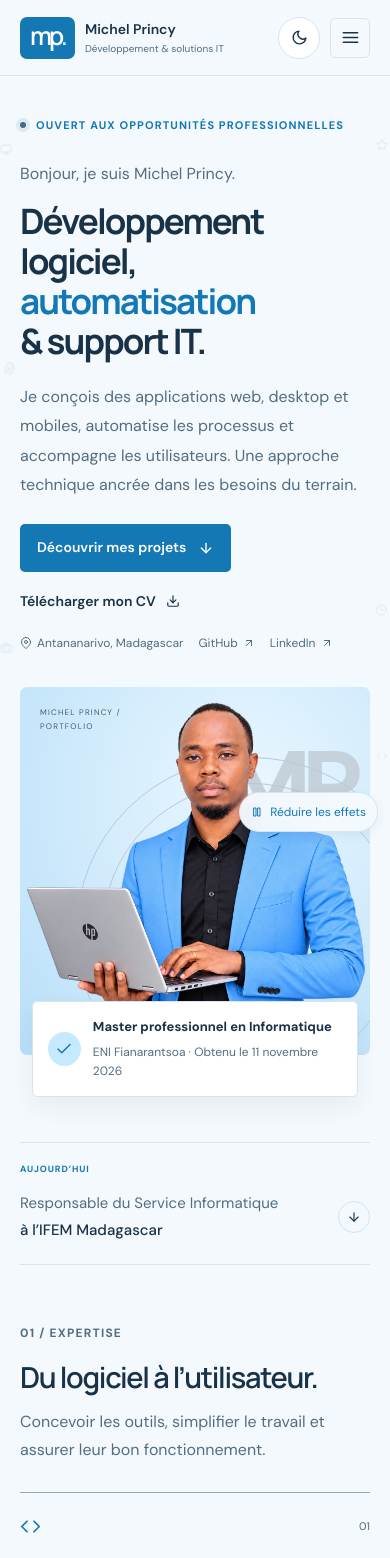
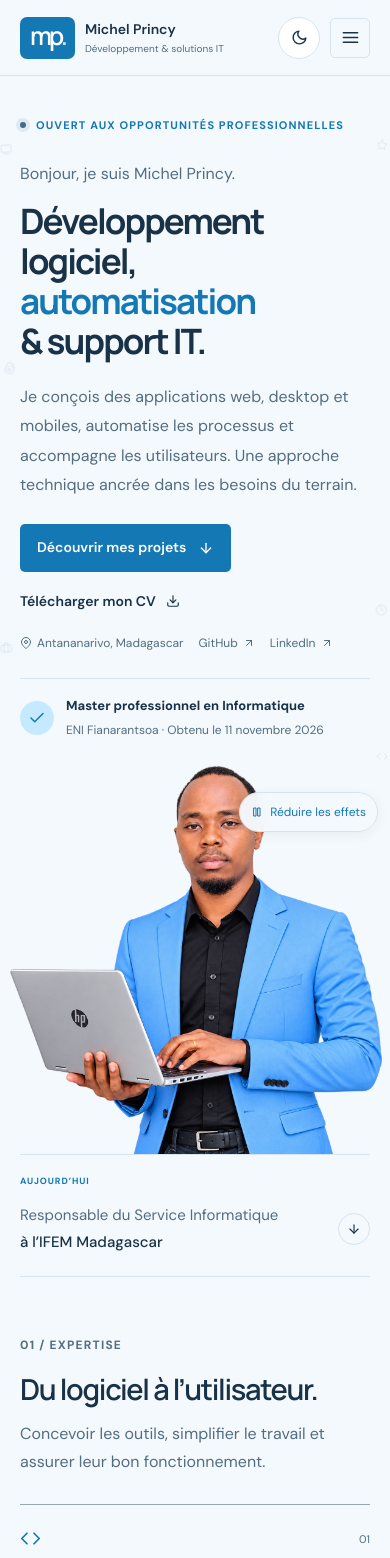
Before and after one commit to MichelPrincy/portfolio, a React (Vite) app: page / in a window 390 px wide. Shown: the top 1558 px of the page. Built offline with nearby package versions, Linux system fonts and the light colour scheme.

Commit message:
Integrer le portrait agrandi au hero sans fond ni cadre

```diff
--- a/src/App.tsx
+++ b/src/App.tsx
@@ -409,11 +409,18 @@ function App() {
 								LinkedIn <FiArrowUpRight />
 							</a>
 						</div>
+						<div className='degree-note'>
+							<span className='degree-icon'>
+								<FiCheck aria-hidden='true' />
+							</span>
+							<span>
+								<strong>Master professionnel en Informatique</strong>
+								<small>ENI Fianarantsoa · Obtenu le 11 novembre 2026</small>
+							</span>
+						</div>
 					</div>
 					<div className='hero-portrait'>
-						<div className='portrait-frame'>
-							<span className='portrait-label'>MICHEL PRINCY / PORTFOLIO</span>
-							<div className='portrait-circle' />
+						<div className='portrait-frame portrait-cutout'>
 							<img
 								src={asset('images/michel-princy-hero.png')}
 								alt='Michel Princy en veste bleu ciel, avec un ordinateur portable'
@@ -421,21 +428,6 @@ function App() {
 								height='1281'
 								fetchPriority='high'
 							/>
-							<span
-								className='portrait-monogram'
-								aria-hidden='true'
-							>
-								MP
-							</span>
-						</div>
-						<div className='degree-note'>
-							<span className='degree-icon'>
-								<FiCheck />
-							</span>
-							<span>
-								<strong>Master professionnel en Informatique</strong>
-								<small>ENI Fianarantsoa · Obtenu le 11 novembre 2026</small>
-							</span>
 						</div>
 					</div>
 				</section>
--- a/src/comfort.css
+++ b/src/comfort.css
@@ -642,30 +642,74 @@ body {
 	}
 }
 
-/* Sky-blue portrait and the complete project collection. */
-.hero .portrait-frame {
-	aspect-ratio: 0.95;
-	background: radial-gradient(ellipse at 65% 30%, #eaf7ff, #b8dff9);
+/* The transparent portrait shares the hero background. */
+.hero {
+	grid-template-columns: 1.1fr 1fr;
+	gap: 24px;
+	padding-block: 42px 0;
 }
-[data-theme='dark'] .hero .portrait-frame {
-	background: radial-gradient(ellipse at 65% 30%, #254c6b, #142b40);
+.hero-copy {
+	position: relative;
+	z-index: 2;
+	padding-bottom: 38px;
+}
+.hero .portrait-cutout,
+[data-theme='dark'] .hero .portrait-cutout {
+	aspect-ratio: auto;
+	background: none;
+	border: 0;
+	border-radius: 0;
+	overflow: visible;
+	isolation: auto;
 }
 .hero .portrait-frame > img {
+	position: static;
 	width: 100%;
-	height: 96%;
+	height: auto;
 	object-fit: contain;
 	object-position: center bottom;
 	mix-blend-mode: normal;
 }
-.portrait-label {
-	max-width: 38%;
-	line-height: 1.8;
+.hero-portrait {
+	align-self: end;
+	width: calc(100% + 40px);
+	margin-left: -12px;
+	padding-bottom: 0;
 }
-.hero-portrait {
-	padding-bottom: 34px;
+.has-motion .hero-portrait {
+	transform: none;
 }
-.degree-note {
-	bottom: -2px;
+.hero-copy .degree-note {
+	position: static;
+	margin-top: 27px;
+	padding: 17px 0 0;
+	border: 0;
+	border-top: 1px solid var(--line);
+	border-radius: 0;
+	background: none;
+	box-shadow: none;
+	transform: none;
+}
+@media (min-width: 1000px) and (max-width: 1100px) {
+	.hero-portrait {
+		width: calc(100% + 16px);
+		margin-left: -8px;
+	}
+}
+@media (max-width: 999px) {
+	.hero {
+		grid-template-columns: 1fr;
+		gap: 24px;
+		padding-block: 40px 0;
+	}
+	.hero-copy {
+		padding-bottom: 0;
+	}
+	.hero-portrait {
+		width: min(100%, 580px);
+		margin: 0;
+		justify-self: center;
+	}
 }
 .project-overview {
 	display: flex;
@@ -846,13 +890,12 @@ body {
 		padding: 24px;
 	}
 	.hero .portrait-frame {
-		aspect-ratio: 0.95;
+		aspect-ratio: auto;
 	}
 	.hero-portrait {
-		padding-bottom: 42px;
-	}
-	.degree-note {
-		bottom: 0;
+		width: min(calc(100% + 24px), 480px);
+		margin-inline: -12px;
+		padding-bottom: 0;
 	}
 	.summary-illustration {
 		padding: 22px;
```
Also changed, not shown: 1 other file (tests, documents, lock files or other folders).
